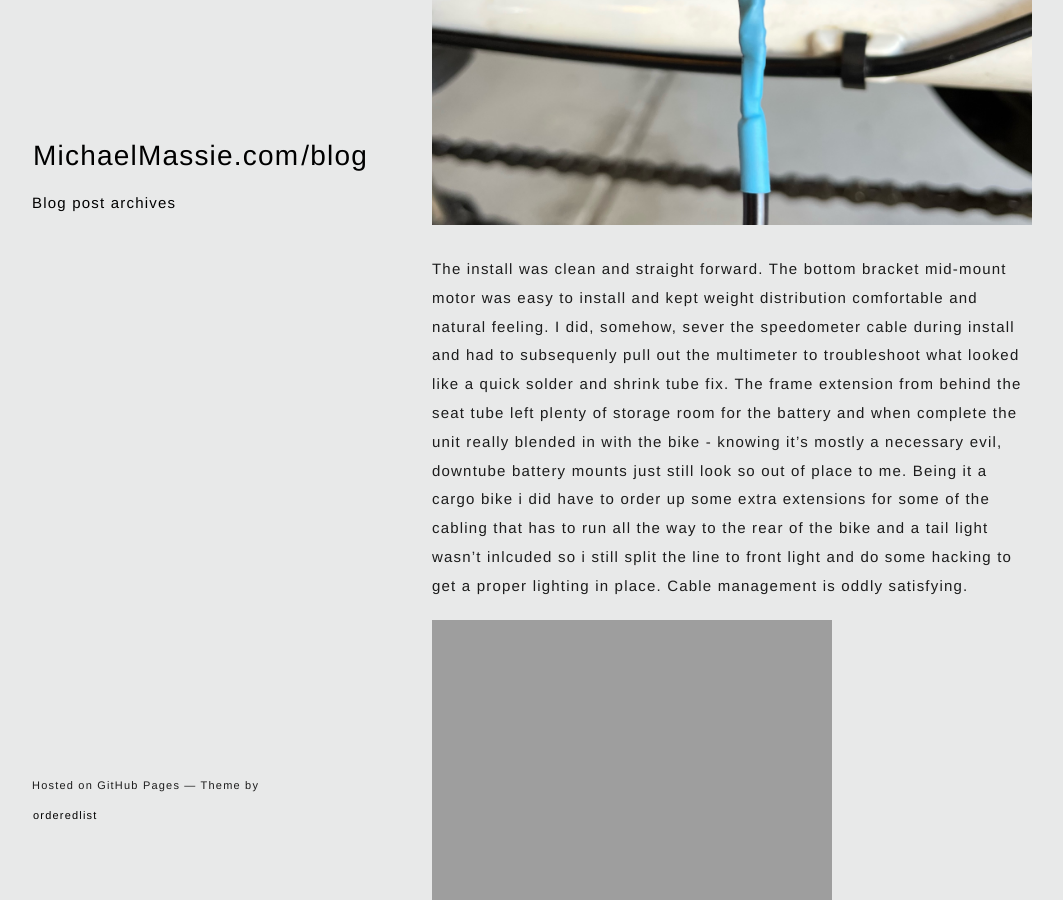
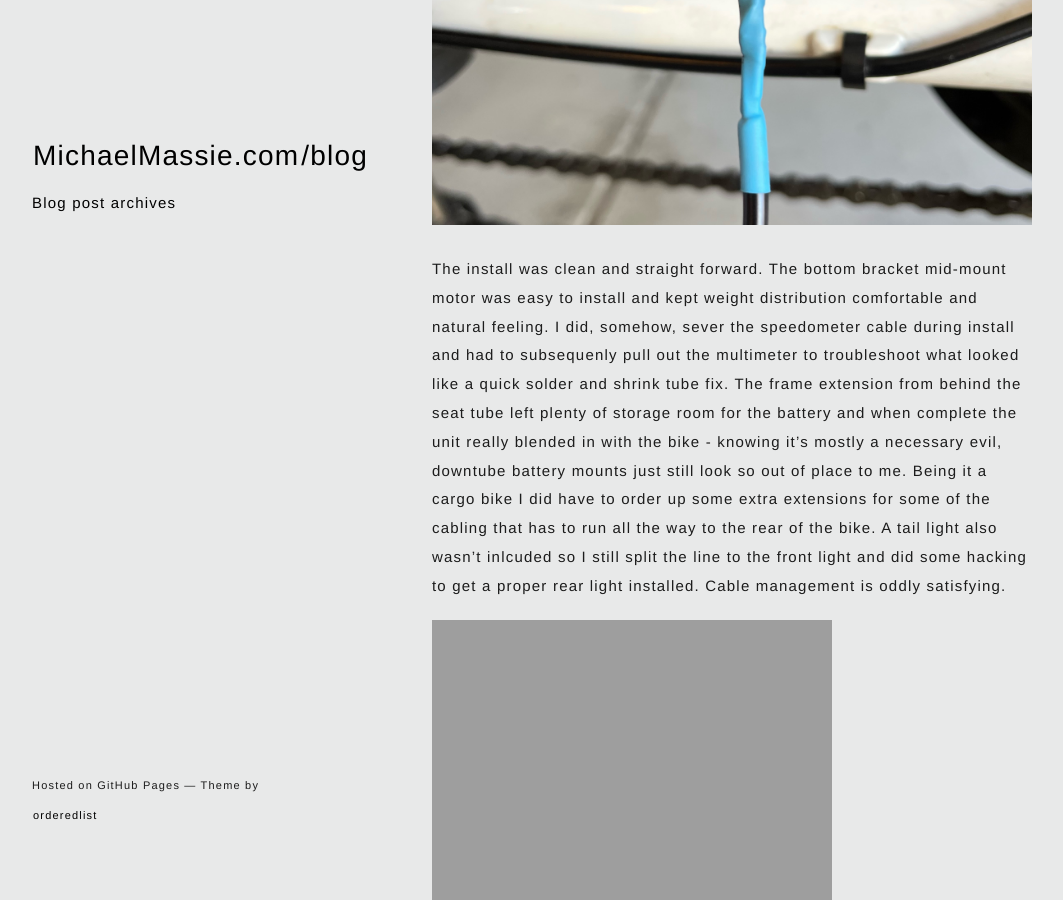
Before and after one commit to mmassie/mmassie.github.io, a Jekyll site: the page built from _posts/2022-11-13-Electrifying-The-Cargo-Bike.md, in a window 1280 px wide and 900 px high, scrolled down 2745 px. Shown: the whole window, without its empty margins (108-1171 px from the left). Built offline with Jekyll 4.4.1, drawn with Linux system fonts in a browser that asks for light colours.

Commit message:
corrections

```diff
--- a/_posts/2022-11-13-Electrifying-The-Cargo-Bike.md
+++ b/_posts/2022-11-13-Electrifying-The-Cargo-Bike.md
@@ -22,7 +22,7 @@ I ordered the kit in similar sizing to the one that was inlcuded in the RAD bike
 ![Wire Repair](https://michaelmassie.com/assets/img/bike03.JPG)
 
 
-The install was clean and straight forward. The bottom bracket mid-mount motor was easy to install and kept weight distribution comfortable and natural feeling. I did, somehow, sever the speedometer cable during install and had to subsequenly pull out the multimeter to troubleshoot what looked like a quick solder and shrink tube fix. The frame extension from behind the seat tube left plenty of storage room for the battery and when complete the unit really blended in with the bike - knowing it's mostly a necessary evil, downtube battery mounts just still look so out of place to me. Being it a cargo bike i did have to order up some extra extensions for some of the cabling that has to run all the way to the rear of the bike and a tail light wasn't inlcuded so i still split the line to front light and do some hacking to get a proper lighting in place. Cable management is oddly satisfying.
+The install was clean and straight forward. The bottom bracket mid-mount motor was easy to install and kept weight distribution comfortable and natural feeling. I did, somehow, sever the speedometer cable during install and had to subsequenly pull out the multimeter to troubleshoot what looked like a quick solder and shrink tube fix. The frame extension from behind the seat tube left plenty of storage room for the battery and when complete the unit really blended in with the bike - knowing it's mostly a necessary evil, downtube battery mounts just still look so out of place to me. Being it a cargo bike I did have to order up some extra extensions for some of the cabling that has to run all the way to the rear of the bike. A tail light also wasn't inlcuded so I still split the line to the front light and did some hacking to get a proper rear light installed. Cable management is oddly satisfying.
 
 ![Battery with camble management](https://michaelmassie.com/assets/img/bike04.JPG)
 
```
